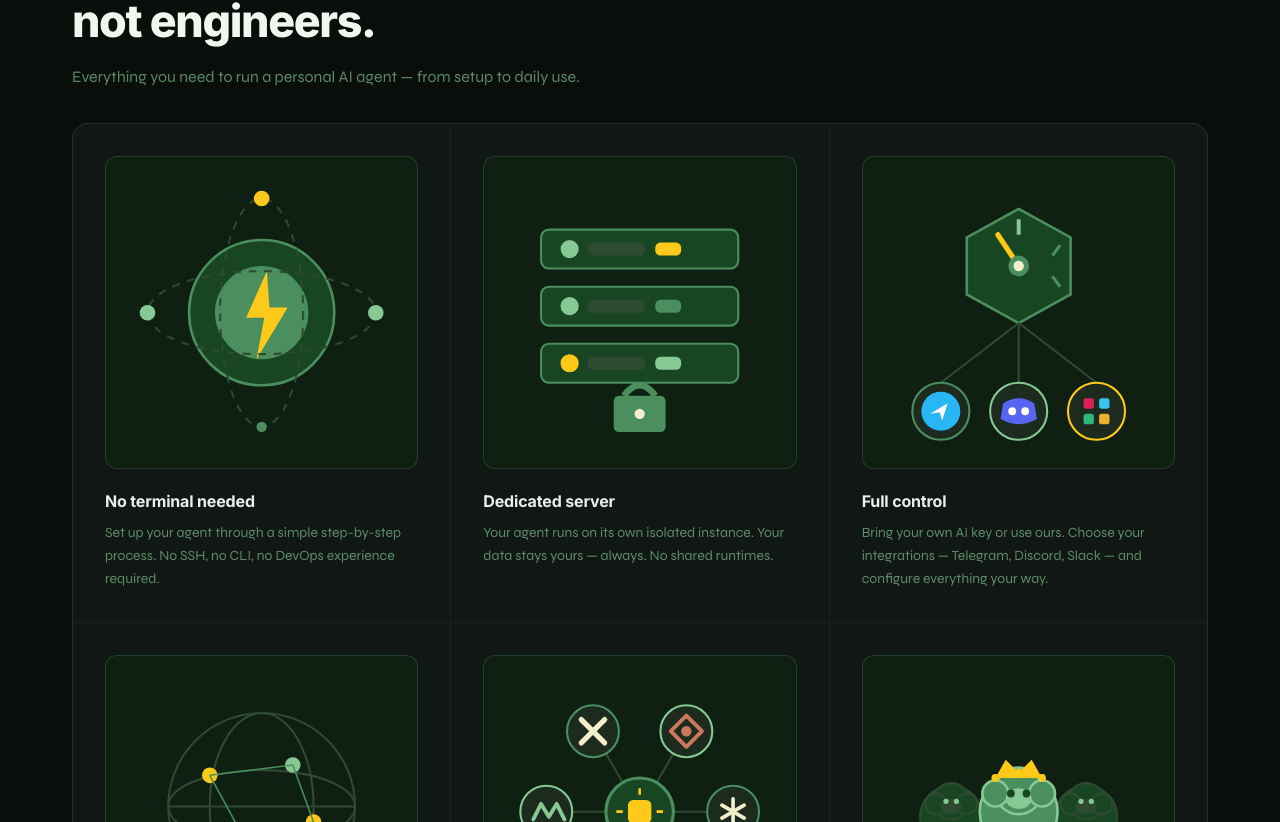
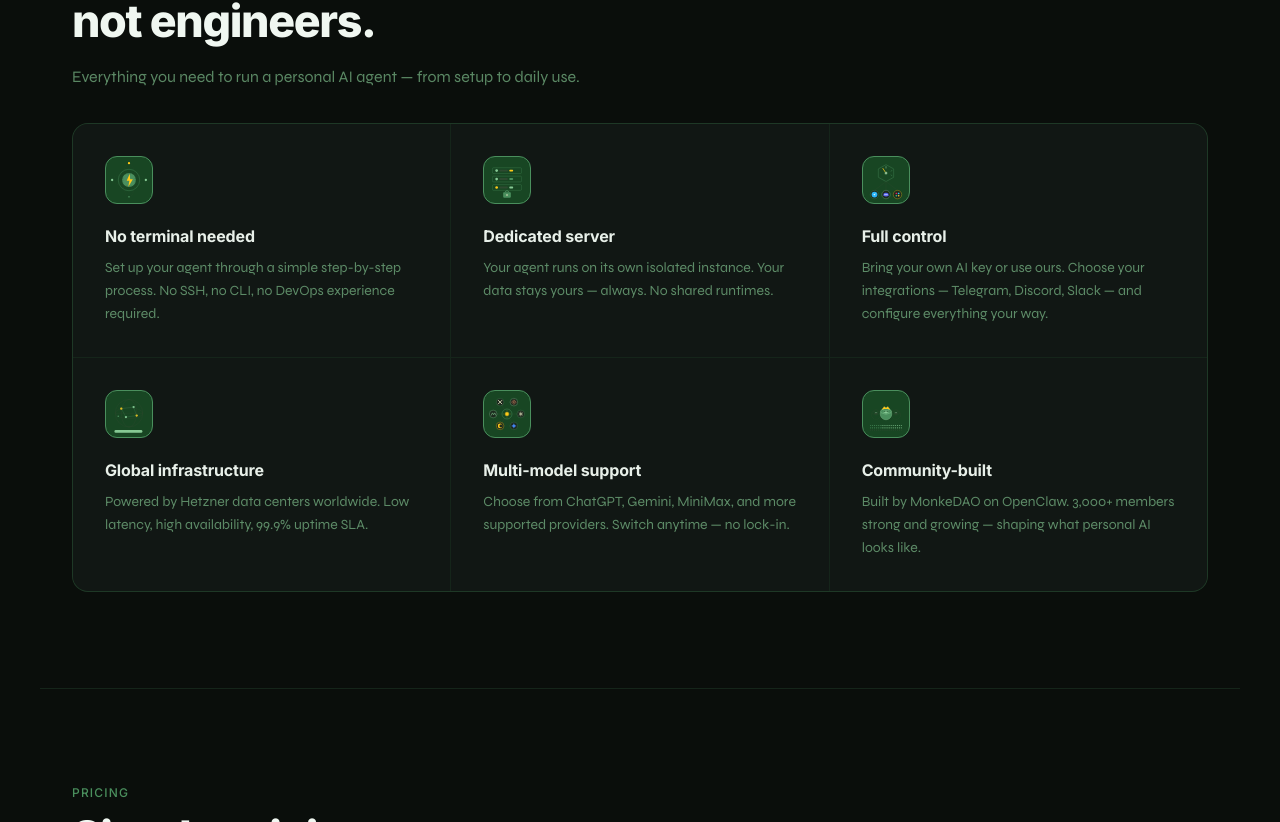
Before and after one commit to jpbedoya/monkeAgent, a Next.js app: page / in a window 1280 px wide. Shown: the part 938-1760 px from the top of the page. Built offline with nearby package versions, Linux system fonts and the light colour scheme.

Commit message:
Feature cards: shrink SVG thumbnails to 48px icon boxes

```diff
--- a/src/app/page.tsx
+++ b/src/app/page.tsx
@@ -580,10 +580,10 @@ function Features() {
             className="flex flex-col p-6 md:p-8 transition-colors hover:bg-[#181E19]"
             style={{ background: "var(--surface)" }}
           >
-            {/* SVG Thumbnail */}
+            {/* Icon box — fixed 48px, SVG inside */}
             <div
-              className="mb-5 w-full overflow-hidden rounded-xl"
-              style={{ background: "#0F1F11", border: "0.5px solid rgba(74,143,93,0.3)", aspectRatio: "1", flexShrink: 0 }}
+              className="mb-5 flex items-center justify-center overflow-hidden rounded-xl"
+              style={{ width: 48, height: 48, background: "var(--g-dark)", border: "0.5px solid var(--g)", flexShrink: 0 }}
             >
               {f.thumb}
             </div>
```
